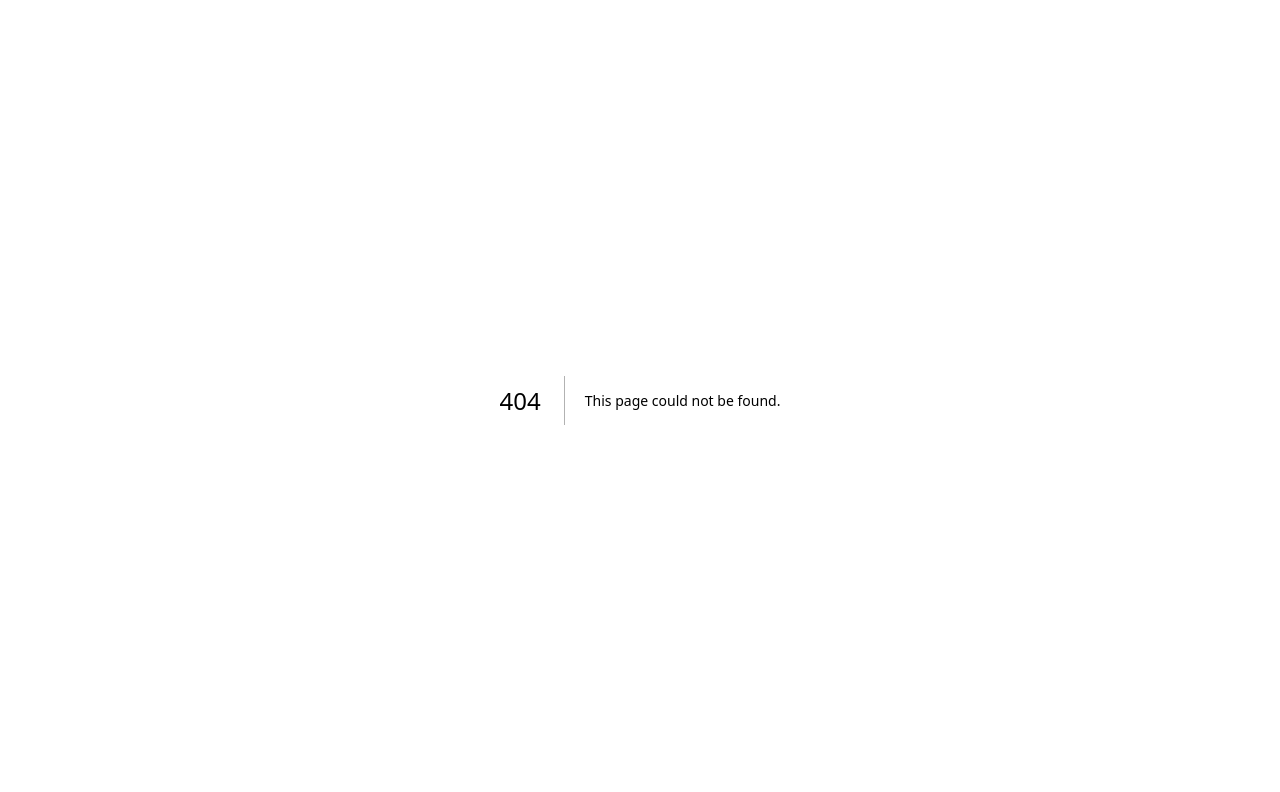
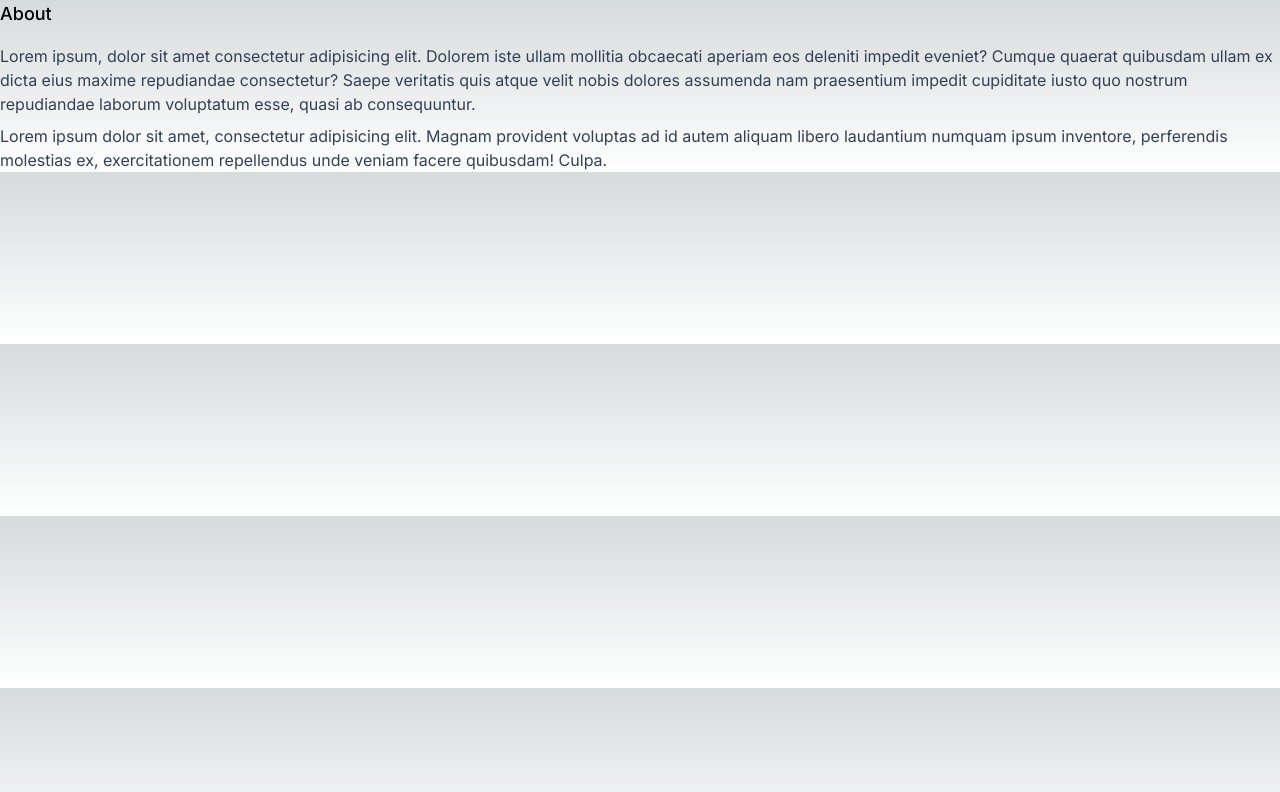
Before and after one commit to adelintang/mygithub-repo, a Next.js app: page /about in a window 1280 px wide. Before the commit this address had no page. Shown: the top 792 px of the page. Built offline with nearby package versions, Linux system fonts and the light colour scheme.

Commit message:
feat(page): about

```diff
--- /dev/null
+++ b/app/about/page.tsx
@@ -0,0 +1,11 @@
+const AboutPage = async () => {
+  return (
+    <>
+      <h2 className="text-lg font-medium mb-4">About</h2>
+      <p className="text-slate-700 mb-2">Lorem ipsum, dolor sit amet consectetur adipisicing elit. Dolorem iste ullam mollitia obcaecati aperiam eos deleniti impedit eveniet? Cumque quaerat quibusdam ullam ex dicta eius maxime repudiandae consectetur? Saepe veritatis quis atque velit nobis dolores assumenda nam praesentium impedit cupiditate iusto quo nostrum repudiandae laborum voluptatum esse, quasi ab consequuntur.</p>
+      <p className="text-slate-700">Lorem ipsum dolor sit amet, consectetur adipisicing elit. Magnam provident voluptas ad id autem aliquam libero laudantium numquam ipsum inventore, perferendis molestias ex, exercitationem repellendus unde veniam facere quibusdam! Culpa.</p>
+    </>
+  )
+}
+
+export default AboutPage
```
